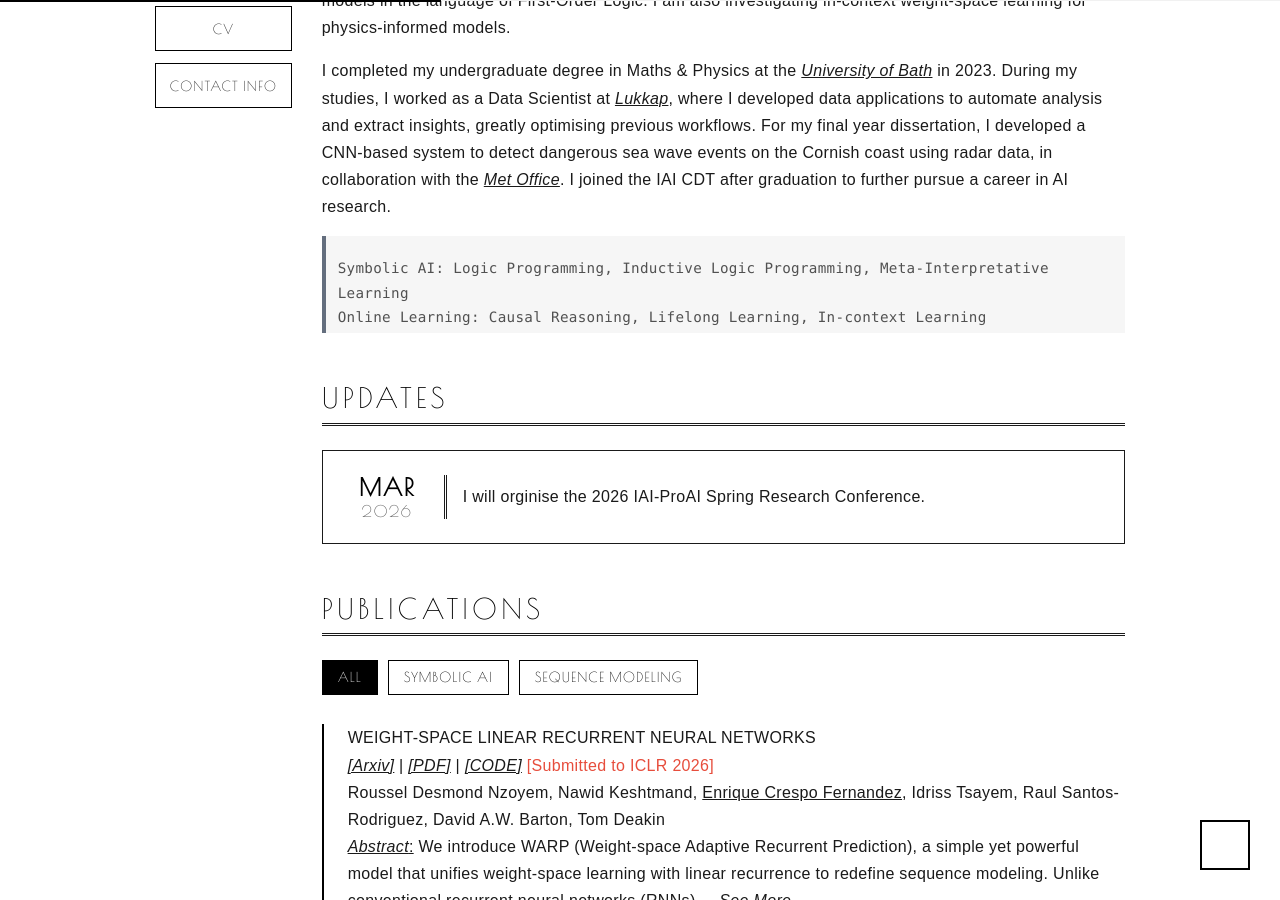
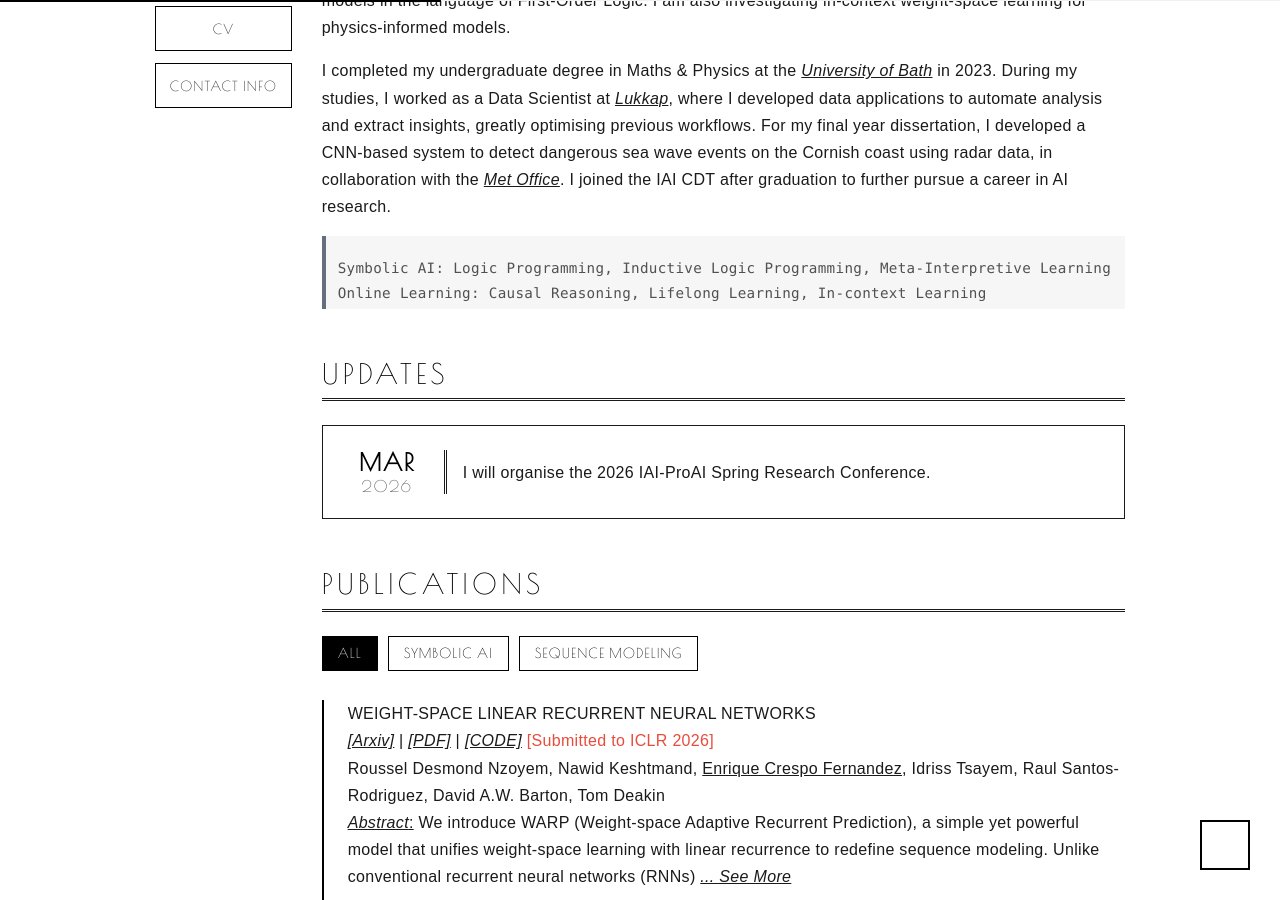
Before and after one commit to QuiqueCrespo/quiquecrespo.github.io, a Jekyll site: the page built from index.md, in a window 1280 px wide and 900 px high, scrolled down 332 px. Built offline with Jekyll 4.4.1, drawn with Linux system fonts in a browser that asks for light colours; some web fonts are replaced; comment, search, counter and statistics services are not loaded.

Commit message:
fix typos

```diff
--- a/_data/about.yaml
+++ b/_data/about.yaml
@@ -37,7 +37,7 @@ research-introduction:
 research-interests:
 
   - field: Symbolic AI
-    subfields: Logic Programming, Inductive Logic Programming, Meta-Interpretative Learning
+    subfields: Logic Programming, Inductive Logic Programming, Meta-Interpretive Learning
 
   - field: Online Learning
     subfields: Causal Reasoning, Lifelong Learning, In-context Learning
--- a/_data/cv.yaml
+++ b/_data/cv.yaml
@@ -64,7 +64,7 @@ education:
     location: Bath, UK
     dates: 2019-2023
     details:
-      - "Dissertation: Classification dangerous sea-wave events from radar scans with CNNs - in collaboration with the Met Office"
+      - "Dissertation: Classifying dangerous sea-wave events from radar scans with CNNs - in collaboration with the Met Office"
       - "Overall grade: 71\\%"
 
 # Publications
--- a/_data/updates.yaml
+++ b/_data/updates.yaml
@@ -3,5 +3,5 @@ section_header: updates
 
 updates:
 
-  - desc: I will orginise the 2026 IAI-ProAI Spring Research Conference.
+  - desc: I will organise the 2026 IAI-ProAI Spring Research Conference.
     time: MAR 2026
```
